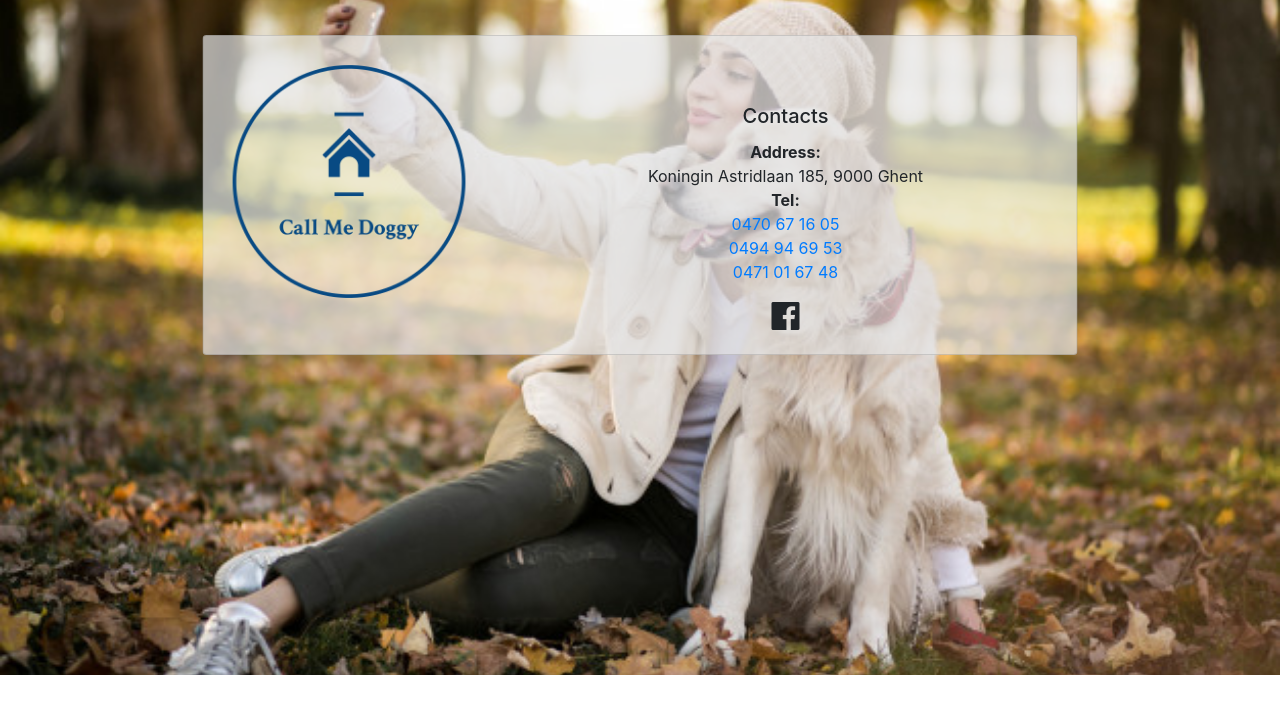
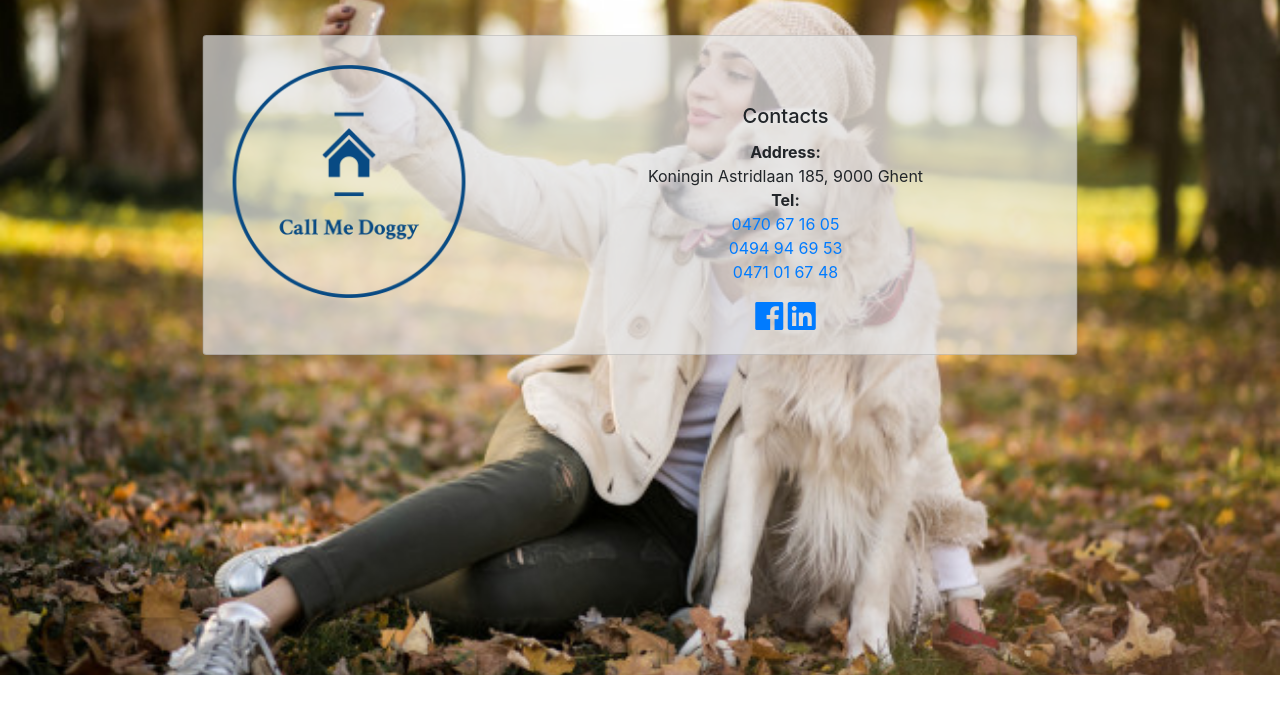
Before and after one commit to Eliasdb/Onepager-group, a plain HTML site: page index.html in a window 1280 px wide. Shown: the part 4312-5026 px from the top of the page. Drawn offline with nearby package versions, Linux system fonts and the light colour scheme; grey boxes are pictures that could not be loaded.

Commit message:
changed the icon color

```diff
--- a/index.html
+++ b/index.html
@@ -191,7 +191,9 @@
                               <br/><a href="tel:0470 67 16 05">0470 67 16 05</a>
                               <br/><a href="tel:0470 67 16 05">0494 94 69 53</a>
                               <br/><a href="tel:0470 67 16 05">0471 01 67 48</a></p>
-                            <i class="fab fa-facebook fa-2x"></i>
+                            <i class="fab fa-facebook fa-2x icon text-primary"></i>
+
+                            <i class="fab fa-linkedin fa-2x icon text-primary"></i>
                         </div>
                     </div>
                 </div>
--- a/stylesheet.css
+++ b/stylesheet.css
@@ -15,6 +15,7 @@
     margin-left: 50%;
     transform: translate(-50%, 20vh);
 }
+
 @media(max-width:768px){
     .opacity{
         transform: translate(-50%, 0);
```
